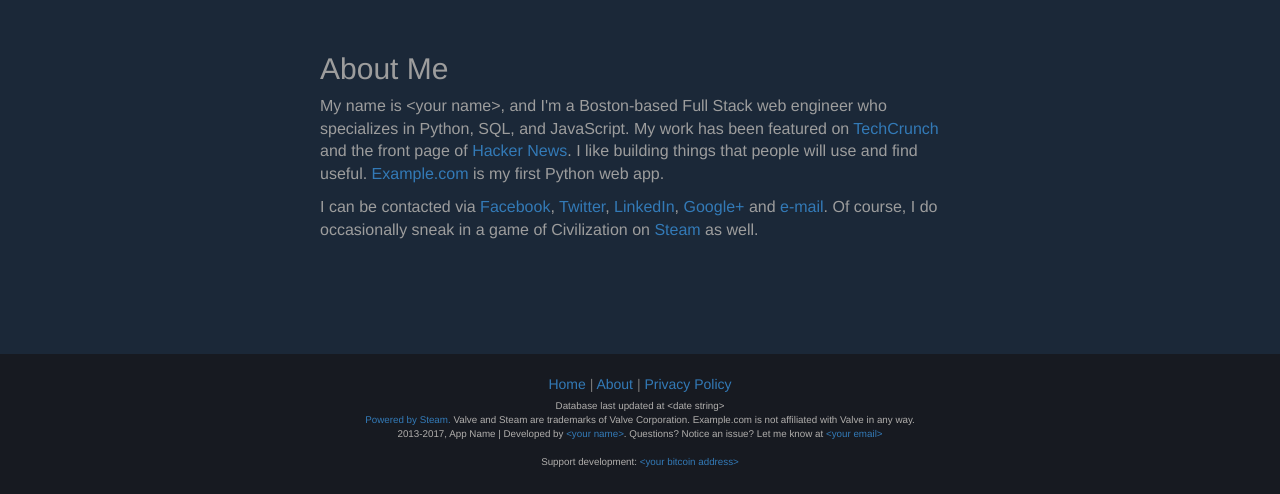
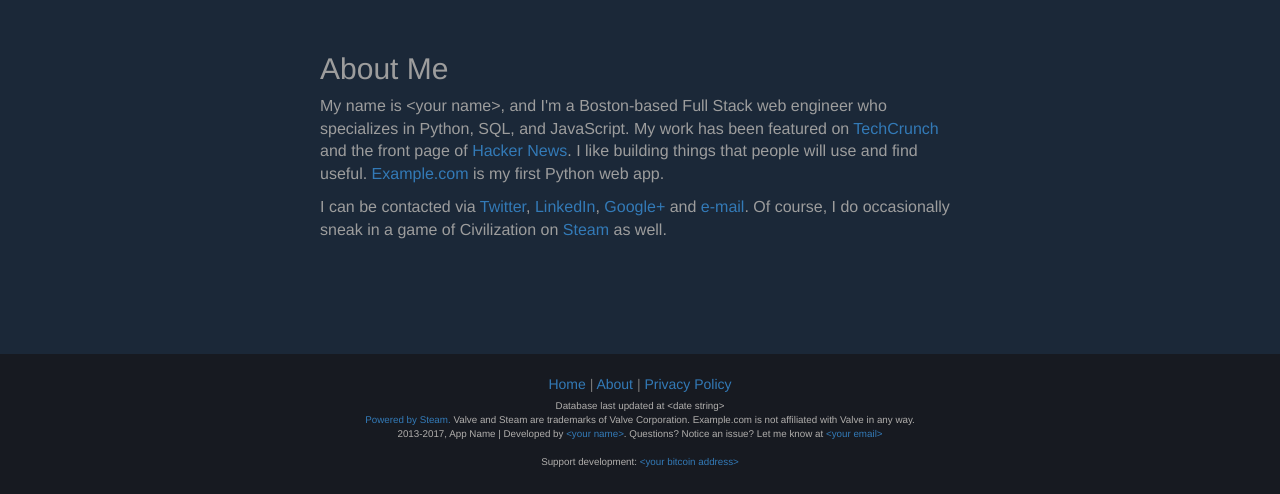
Before and after one commit to jprusik/steam-gauge, a Flask app: page /about in a window 1280 px wide. Shown: the part 306-800 px from the top of the page. Run offline with Flask 2, Linux system fonts and the light colour scheme; parts of the project's set-up code (start-up, migrations or seed data) failed here and were passed over; some libraries are stand-ins or nearby versions.

Commit message:
remove link to author Facebook profile

```diff
--- a/app/templates/about.html
+++ b/app/templates/about.html
@@ -26,7 +26,7 @@
             <br/>
             <h2>About Me</h2>
             <p>My name is {{ config.AUTHOR.NAME }}, and I'm a Boston-based Full Stack web engineer who specializes in Python, SQL, and JavaScript. My work has been featured on <a href="https://techcrunch.com/2013/04/01/steam-gauge-gauges-the-sizeprice-of-your-steam">TechCrunch</a> and the front page of <a href="https://news.ycombinator.com/item?id=5472548" rel="nofollow">Hacker News</a>. I like building things that people will use and find useful. <a href="{{ config.DOMAIN_URL }}">{{ config.PRETTY_DOMAIN_URL }}</a> is my first Python web app.</p>
-            <p>I can be contacted via <a href="{{ config.AUTHOR.SOCIAL_PROFILE.FACEBOOK }}">Facebook</a>, <a href="{{ config.AUTHOR.SOCIAL_PROFILE.TWITTER }}">Twitter</a>, <a href="{{ config.AUTHOR.SOCIAL_PROFILE.LINKEDIN }}">LinkedIn</a>, <a href="{{ config.AUTHOR.SOCIAL_PROFILE.GOOGLEPLUS }}">Google+</a> and <a href="mailto:{{ config.SUPPORT_EMAIL }}">e-mail</a>. Of course, I do occasionally sneak in a game of Civilization on <a href="{{ config.AUTHOR.SOCIAL_PROFILE.STEAM }}">Steam</a> as well.</p>
+            <p>I can be contacted via <a href="{{ config.AUTHOR.SOCIAL_PROFILE.TWITTER }}">Twitter</a>, <a href="{{ config.AUTHOR.SOCIAL_PROFILE.LINKEDIN }}">LinkedIn</a>, <a href="{{ config.AUTHOR.SOCIAL_PROFILE.GOOGLEPLUS }}">Google+</a> and <a href="mailto:{{ config.SUPPORT_EMAIL }}">e-mail</a>. Of course, I do occasionally sneak in a game of Civilization on <a href="{{ config.AUTHOR.SOCIAL_PROFILE.STEAM }}">Steam</a> as well.</p>
         </div>
     </div>
 {% endblock %}
```
